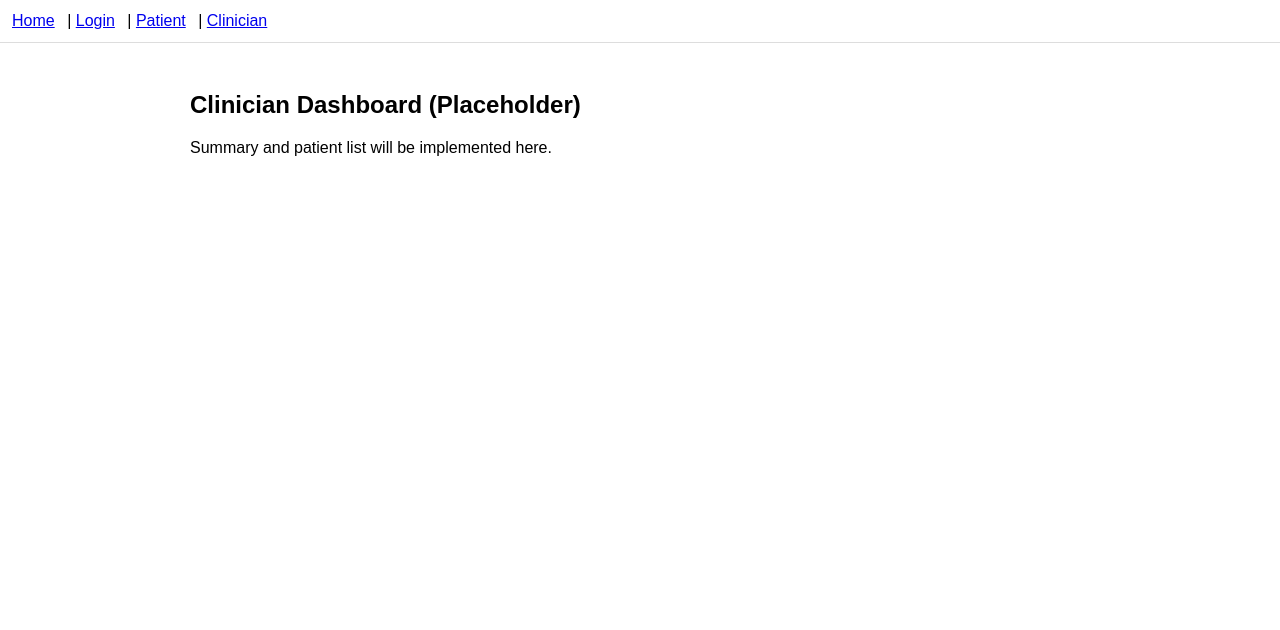
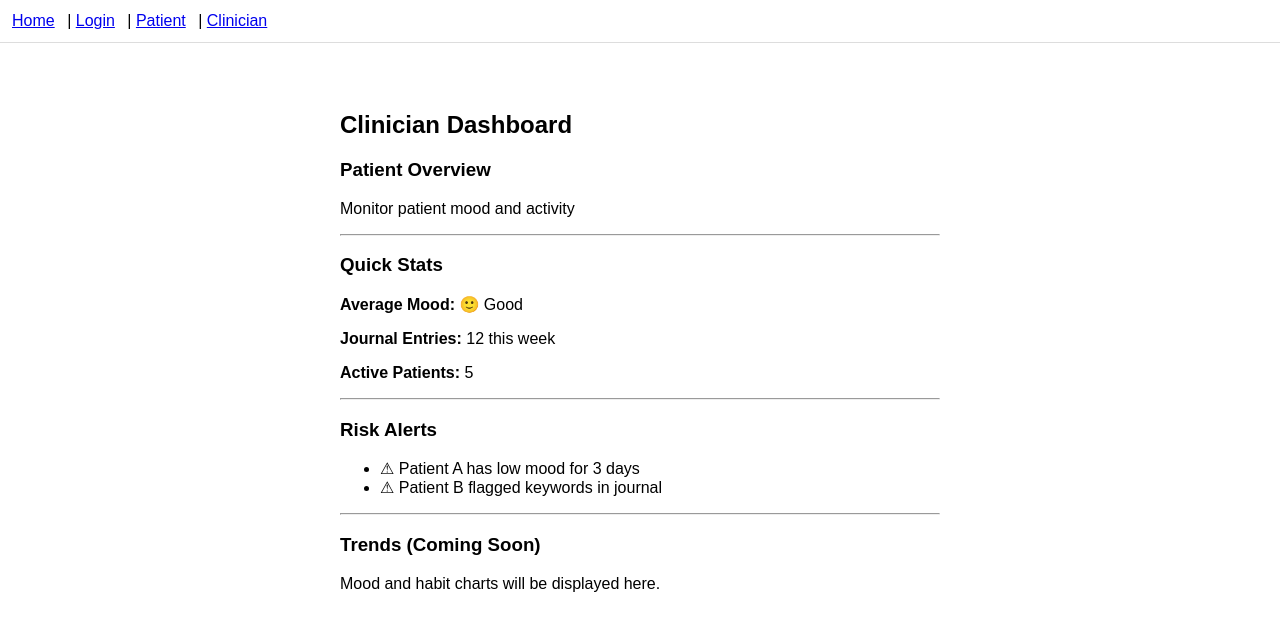
Before and after one commit to dstamout/ssw-555-team-1-project, a React (Vite) app in the folder frontend/: page /clinician in a window 1280 px wide. Shown: the top 630 px of the page. Built offline with nearby package versions, Linux system fonts and the light colour scheme.

Commit message:
ClinicianDashboard.jsx

```diff
--- a/frontend/src/pages/ClinicianDashboard.jsx
+++ b/frontend/src/pages/ClinicianDashboard.jsx
@@ -2,9 +2,41 @@ import React from 'react';
 
 export default function ClinicianDashboard() {
   return (
-    <div>
-      <h2>Clinician Dashboard (Placeholder)</h2>
-      <p>Summary and patient list will be implemented here.</p>
+    <div style={{ padding: "20px", fontFamily: "Arial", maxWidth: "600px", margin: "auto" }}>
+
+      <h2>Clinician Dashboard</h2>
+
+      {/* Welcome */}
+      <h3>Patient Overview</h3>
+      <p>Monitor patient mood and activity</p>
+
+      <hr />
+
+      {/* Stats (from Lovable idea - QuickStats) */}
+      <h3>Quick Stats</h3>
+
+      <div>
+        <p><strong>Average Mood:</strong> 🙂 Good</p>
+        <p><strong>Journal Entries:</strong> 12 this week</p>
+        <p><strong>Active Patients:</strong> 5</p>
+      </div>
+
+      <hr />
+
+      {/* Risk Alerts */}
+      <h3>Risk Alerts</h3>
+
+      <ul>
+        <li>⚠ Patient A has low mood for 3 days</li>
+        <li>⚠ Patient B flagged keywords in journal</li>
+      </ul>
+
+      <hr />
+
+      {/* Placeholder for future charts */}
+      <h3>Trends (Coming Soon)</h3>
+      <p>Mood and habit charts will be displayed here.</p>
+
     </div>
   );
 }
```
